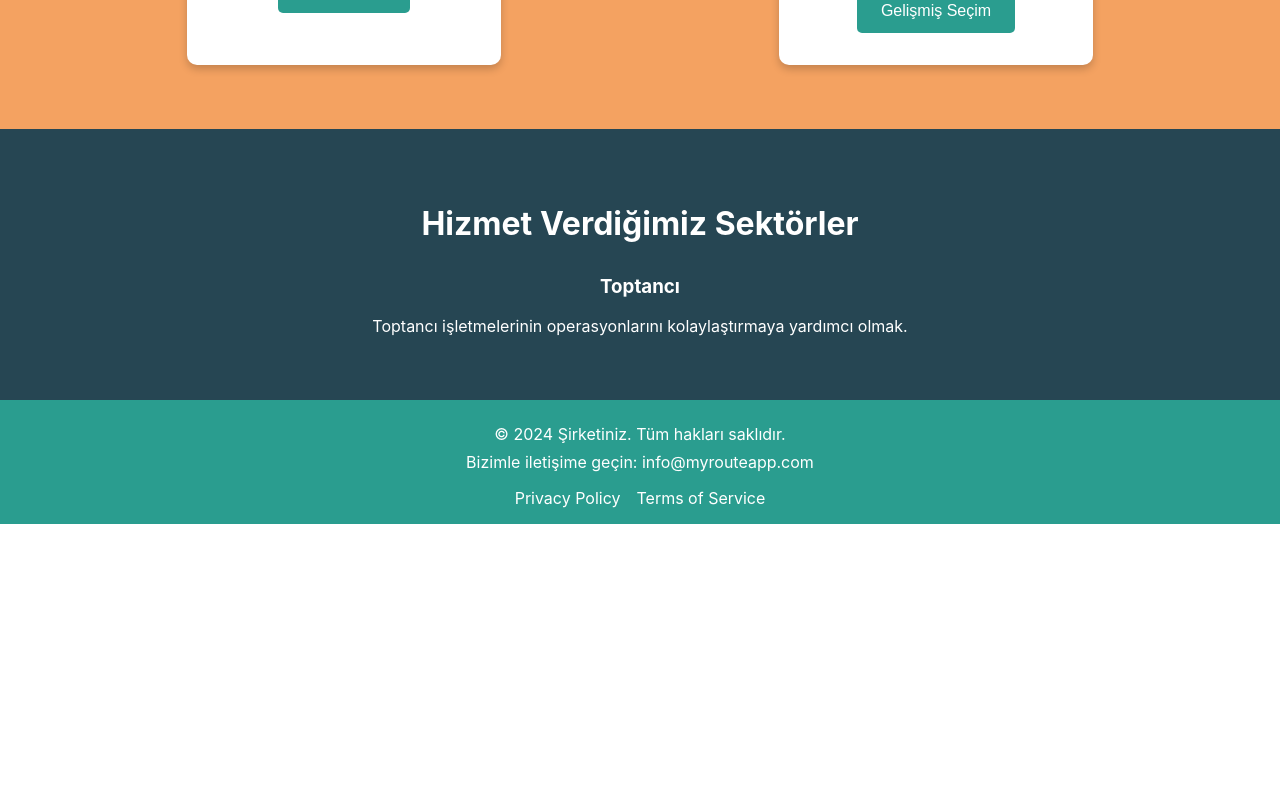
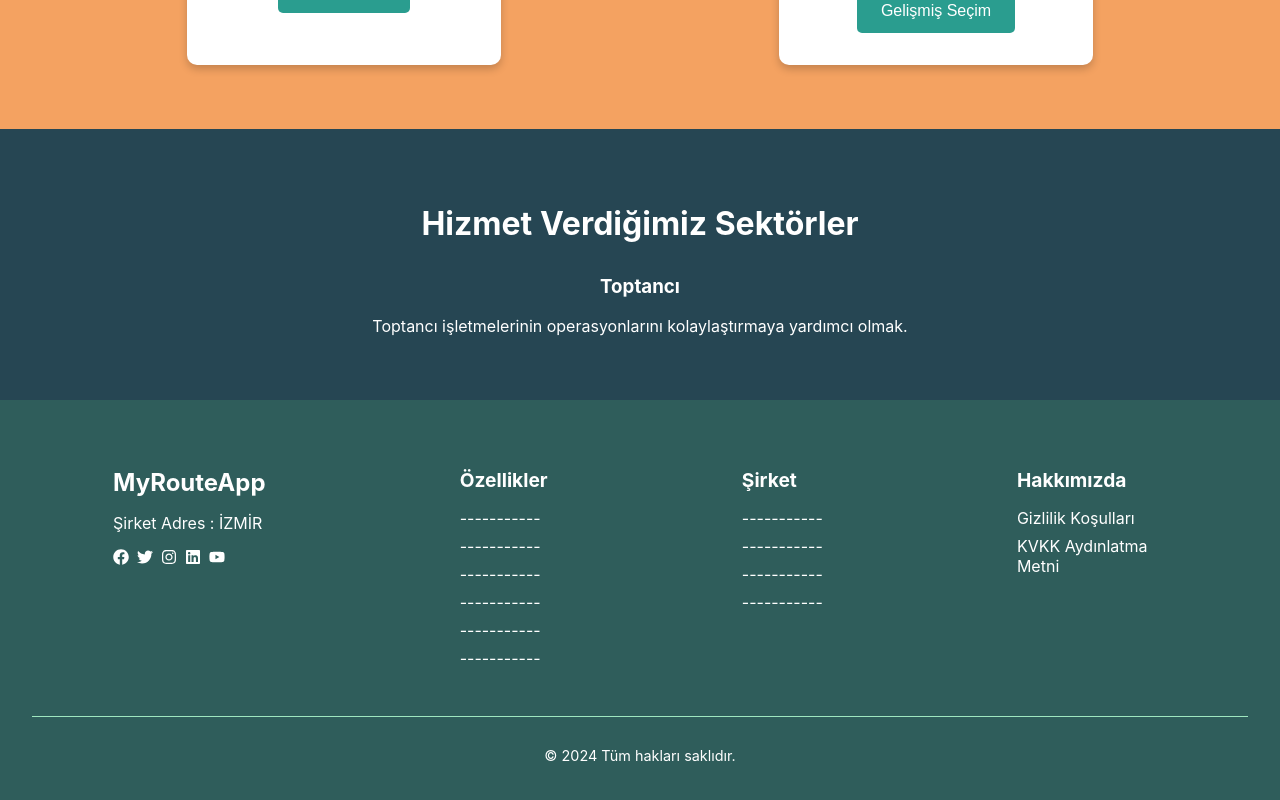
Before and after one commit to senolinanyasar/myrouteapplication, a React (Create React App) app: page /pricing in a window 1280 px wide. Shown: the part 987-1787 px from the top of the page. Before the commit the page ends 1511 px from the top, so only its background shows below. Built offline with nearby package versions, Linux system fonts and the light colour scheme.

Commit message:
Some changes have been made

```diff
--- a/package.json
+++ b/package.json
@@ -8,6 +8,7 @@
     "@testing-library/user-event": "^13.5.0",
     "react": "^18.3.1",
     "react-dom": "^18.3.1",
+    "react-icons": "^5.3.0",
     "react-scripts": "5.0.1",
     "web-vitals": "^2.1.4"
   },
--- a/src/components/Footer.css
+++ b/src/components/Footer.css
@@ -1,28 +1,59 @@
 /* Footer.css */
 
 .footer {
-    text-align: center;
-    padding: 1rem;
-    background-color: #2a9d8f;
+    background-color: #2f5d5b;
     color: white;
+    padding: 3rem 2rem;
+}
+.footer-container{
+    display: flex;
+    flex-wrap: wrap;
+    justify-content: space-around;
+    gap: 2rem;
 }
 
-.footer p{
-    margin: 0.5rem 0;
+.footer-logo-seciton{
+    max-width: 200px;
 }
 
-.footer-links {
+.footer-logo{
+    font-size: 1.5rem;
+    margin-bottom: 1rem;
+}
+.footer-logo-seciton p{
+    margin-bottom: 1rem;
+}
+.social-icons{
     display: flex;
-    justify-content: center;
-    gap: 1rem;
-    margin-top: 1rem;
+    gap: 0.5rem;
+}
+.social-icons svg:hover{
+    color: #9fe7c0;
+}
+.footer-links{
+    max-width: 150px;
+}
+.footer-links h3{
+    font-size: 1.2rem;
+    margin-bottom: 1rem;
+}
+.footer-links ul{
+    list-style: none;
+    padding: 0;
+}
+.footer-links ul li {
+    margin-bottom: 0.5rem;
+    cursor: pointer;
+    transition: color 0.3s;
+}
+.footer-links ul li:hover{
+    color: #9fe7c0;
 }
 
-.footer-links a{
-    color: white;
-    text-decoration: none;
+.footer-bottom {
+    text-align: center;
+    margin-top: 2rem;
+    font-size: 0.9rem;
+    border-top: 1px solid #9fe7c0;
+    padding-top: 1rem;
 }
-
-.footer-links a:hover{
-    text-decoration: underline;
-}
--- a/src/components/Footer.js
+++ b/src/components/Footer.js
@@ -2,16 +2,60 @@
 
 import React from 'react';
 import './Footer.css';
+import { FaFacebook, FaInstagram, FaLinkedin, FaTwitter, FaYoutube } from 'react-icons/fa';
 
-const Footer = () =>{
+const Footer = () => {
     return (
         <footer className="footer">
-            <p>&copy; 2024 Şirketiniz. Tüm hakları saklıdır.</p>
-            <p>Bizimle iletişime geçin: info@myrouteapp.com</p>
-            <div className="footer-links">
-              <a href="#privacy">Privacy Policy</a>
-              <a href="#terms">Terms of Service</a>
-             </div>
+            <div className='footer-container'>
+                {/* Logo ve Adres */}
+                <div className='footer-logo-section'>
+                    <h2 className='footer-logo'>MyRouteApp</h2>
+                    <p>Şirket Adres : İZMİR</p>
+                    <div className='social-icons'>
+                        <FaFacebook />
+                        <FaTwitter />
+                        <FaInstagram />
+                        <FaLinkedin />
+                        <FaYoutube />
+                    </div>
+                </div>
+
+                {/* Site Haritası */}
+                <div className="footer-links">
+                    <h3>Özellikler</h3>
+                    <ul>
+                        <li>-----------</li>
+                        <li>-----------</li>
+                        <li>-----------</li>
+                        <li>-----------</li>
+                        <li>-----------</li>
+                        <li>-----------</li>
+                    </ul>
+                </div>
+
+                <div className="footer-links">
+                    <h3>Şirket</h3>
+                    <ul>
+                        <li>-----------</li>
+                        <li>-----------</li>
+                        <li>-----------</li>
+                        <li>-----------</li>
+                    </ul>
+                </div>
+
+                <div className="footer-links">
+                    <h3>Hakkımızda</h3>
+                    <ul>
+                        <li>Gizlilik Koşulları</li>
+                        <li>KVKK Aydınlatma Metni</li>
+                    </ul>
+                </div>
+            </div>
+
+            <div className="footer-bottom">
+                <p>&copy; 2024 Tüm hakları saklıdır.</p>
+            </div>
         </footer>
     );
 };
```
Also changed, not shown: 1 other file (tests, documents, lock files or other folders).
